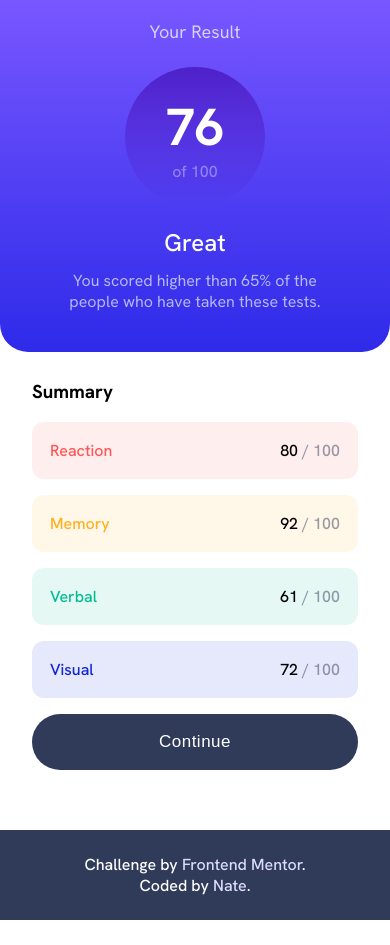
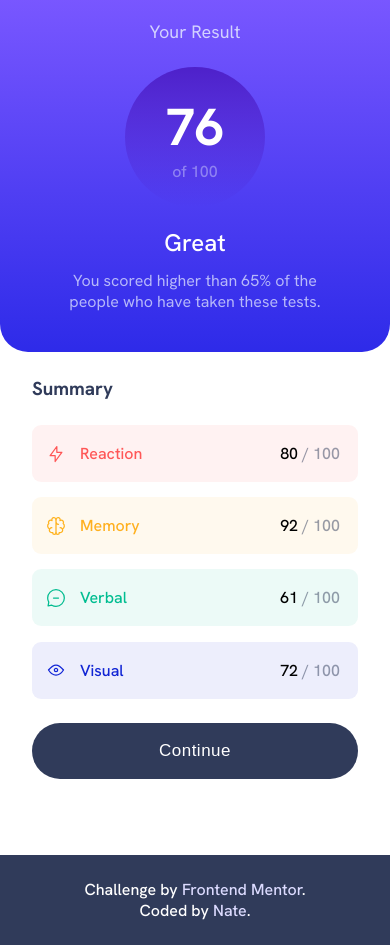
Before and after one commit to ntjnh/fem-results-summary, a React (Vite) app: page / in a window 390 px wide. Before the commit the page ends 920 px from the top, so only its background shows below. Built offline with nearby package versions, Linux system fonts and the light colour scheme.

Commit message:
Finish styling Summary component on mobile

```diff
--- a/src/components/Summary.jsx
+++ b/src/components/Summary.jsx
@@ -5,22 +5,22 @@ export default function Summary() {
         <div className='summary'>
             <h3 className='title'>Summary</h3>
 
-            <div className='category light-red'>
+            <div className='category reaction'>
                 <h5 className='category__name'>Reaction</h5>
                 <h5 className='category__score'>80 <span className='out-of'>/ 100</span></h5>
             </div>
 
-            <div className='category orangey-yellow'>
+            <div className='category memory'>
                 <h5 className='category__name'>Memory</h5>
                 <h5 className='category__score'>92 <span className='out-of'>/ 100</span></h5>
             </div>
 
-            <div className='category green-teal'>
+            <div className='category verbal'>
                 <h5 className='category__name'>Verbal</h5>
                 <h5 className='category__score'>61 <span className='out-of'>/ 100</span></h5>
             </div>
 
-            <div className='category cobalt-blue'>
+            <div className='category visual'>
                 <h5 className='category__name'>Visual</h5>
                 <h5 className='category__score'>72 <span className='out-of'>/ 100</span></h5>
             </div>
--- a/src/components/Summary.scss
+++ b/src/components/Summary.scss
@@ -1,44 +1,80 @@
 @import '../assets/scss/global';
 
 .summary {
-    padding: .5rem 2rem;
+    padding: 1.5rem 2rem;
+
+    .title {
+        color: $dark-gray-blue;
+        margin: 0 0 1.5rem;
+    }
 
     .category {
         align-items: center;
-        border-radius: 12px;
+        border-radius: 9px;
         display: flex;
         flex-wrap: nowrap;
         justify-content: space-between;
-        margin: 0 0 1rem;
-        padding: 1.125rem 1.125rem;
+        padding: 1.125rem 1.125rem 1.125rem 3rem;
+        position: relative;
         width: 100%;
 
-        &.light-red {
-            background-color: rgba($light-red, .1);
+        &:before {
+            background: center no-repeat;
+            background-size: contain;
+            content: '';
+            display: inline-block;
+            height: 20px;
+            left: 14px;
+            position: absolute;
+            width: 20px;
+        }
+
+        &:not(:last-of-type) {
+            margin: 0 0 .95rem;
+        }
+
+        &.reaction {
+            background-color: rgba($light-red, .075);
+
+            &:before {
+                background-image: url('../assets/images/icon-reaction.svg');
+            }
 
             .category__name {
                 color: $light-red;
             }
         }
 
-        &.orangey-yellow {
-            background-color: rgba($orangey-yellow, .1);
+        &.memory {
+            background-color: rgba($orangey-yellow, .075);
+
+            &:before {
+                background-image: url('../assets/images/icon-memory.svg');
+            }
 
             .category__name {
                 color: $orangey-yellow;
             }
         }
 
-        &.green-teal {
-            background-color: rgba($green-teal, .1);
+        &.verbal {
+            background-color: rgba($green-teal, .075);
+
+            &:before {
+                background-image: url('../assets/images/icon-verbal.svg');
+            }
 
             .category__name {
                 color: $green-teal;
             }
         }
 
-        &.cobalt-blue {
-            background-color: rgba($cobalt-blue, .1);
+        &.visual {
+            background-color: rgba($cobalt-blue, .075);
+
+            &:before {
+                background-image: url('../assets/images/icon-visual.svg');
+            }
 
             .category__name {
                 color: $cobalt-blue;
@@ -50,10 +86,6 @@
             font-size: 1rem;
             font-weight: $med;
             margin: 0;
-        }
-
-        &__name {
-
         }
 
         &__score {
@@ -71,10 +103,10 @@
         color: $white;
         cursor: pointer;
         display: inline-block;
-        font-size: 17px;
+        font-size: 1.0625rem;
         font-weight: $med;
         letter-spacing: .03em;
-        margin-bottom: 1.75rem;
+        margin: 1.5rem 0 1.75rem;
         padding: 1.125rem 0;
         text-align: center;
         width: 100%;
```
